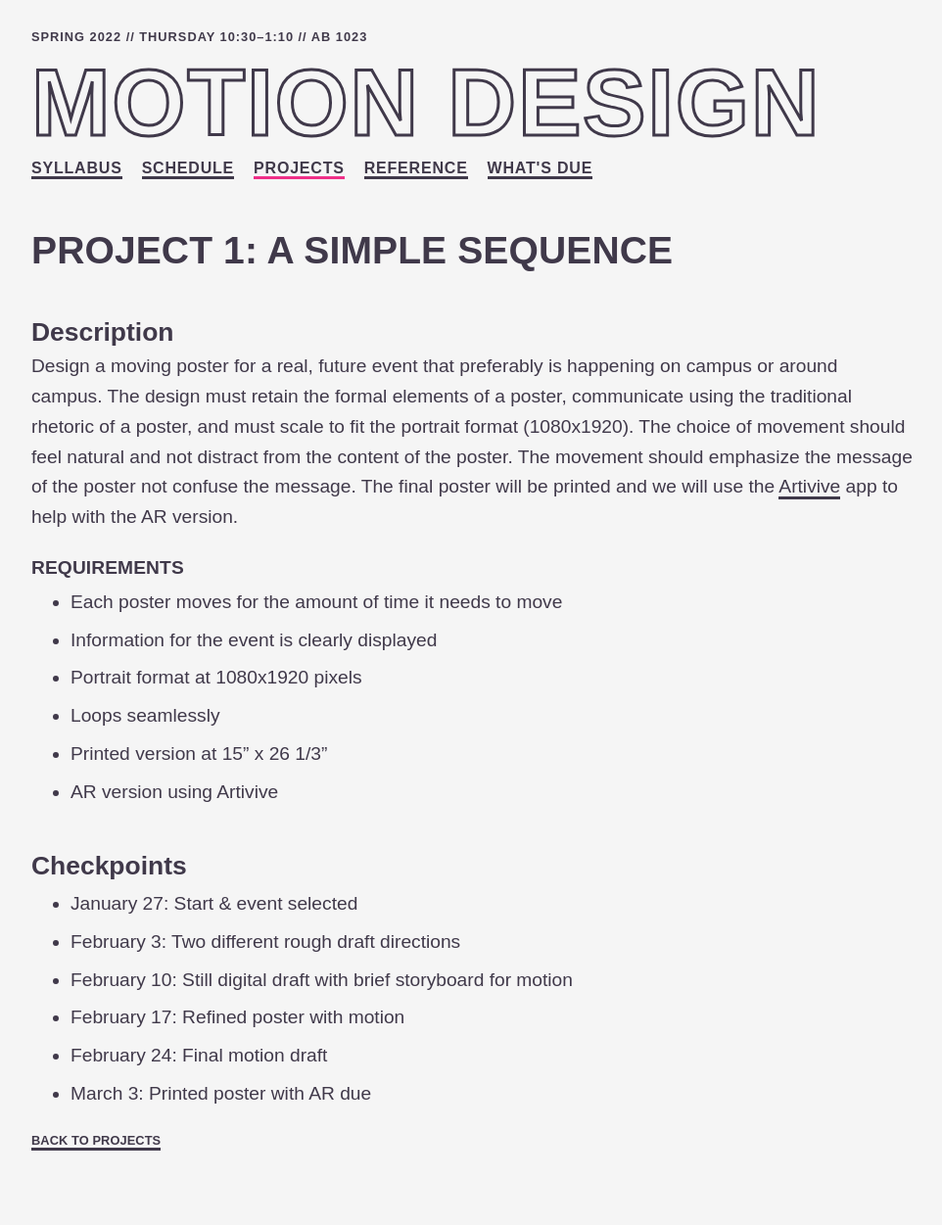
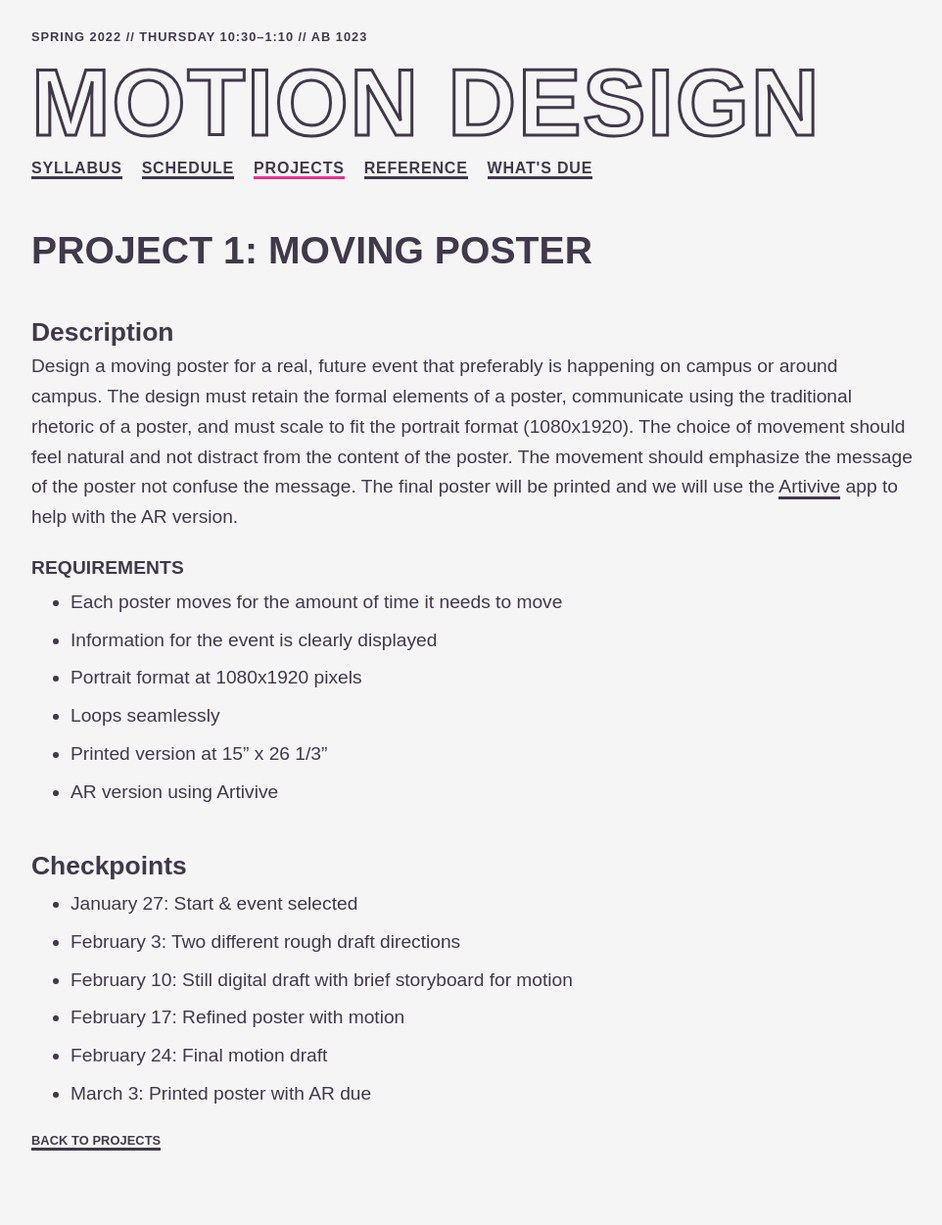
Before and after one commit to gmu-gd/motion22-spring, a Jekyll site: the page built from _posts/2022-01-27-p1.md, in a window 1280 px wide. Shown: the whole page at 98% size, without its empty margins (0-962 px from the left). Built offline with Jekyll 4.4.1, drawn with Linux system fonts in a browser that asks for light colours; some web fonts are replaced.

Commit message:
Update 2022-01-27-p1.md

```diff
--- a/_posts/2022-01-27-p1.md
+++ b/_posts/2022-01-27-p1.md
@@ -1,7 +1,7 @@
 ---
 layout: work
 author: Michael McDermott
-title: A Simple Sequence
+title: Moving Poster
 slug: p1
 subhead: Project 1
 categories: [projects]
```
